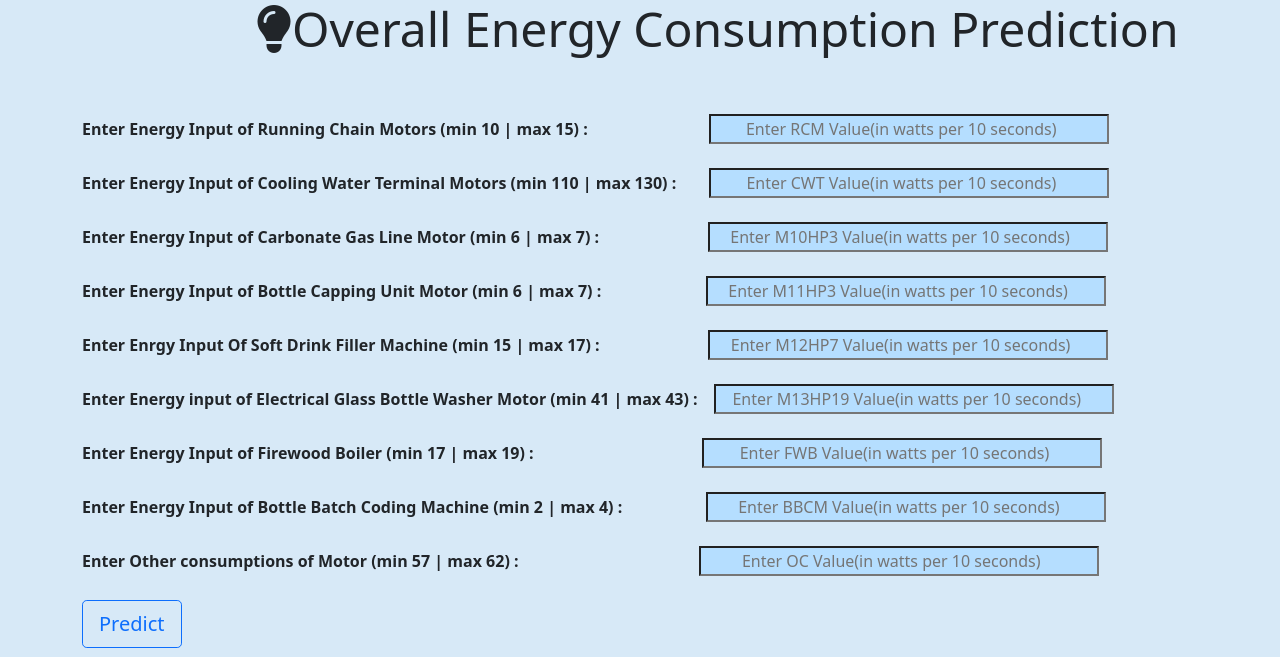
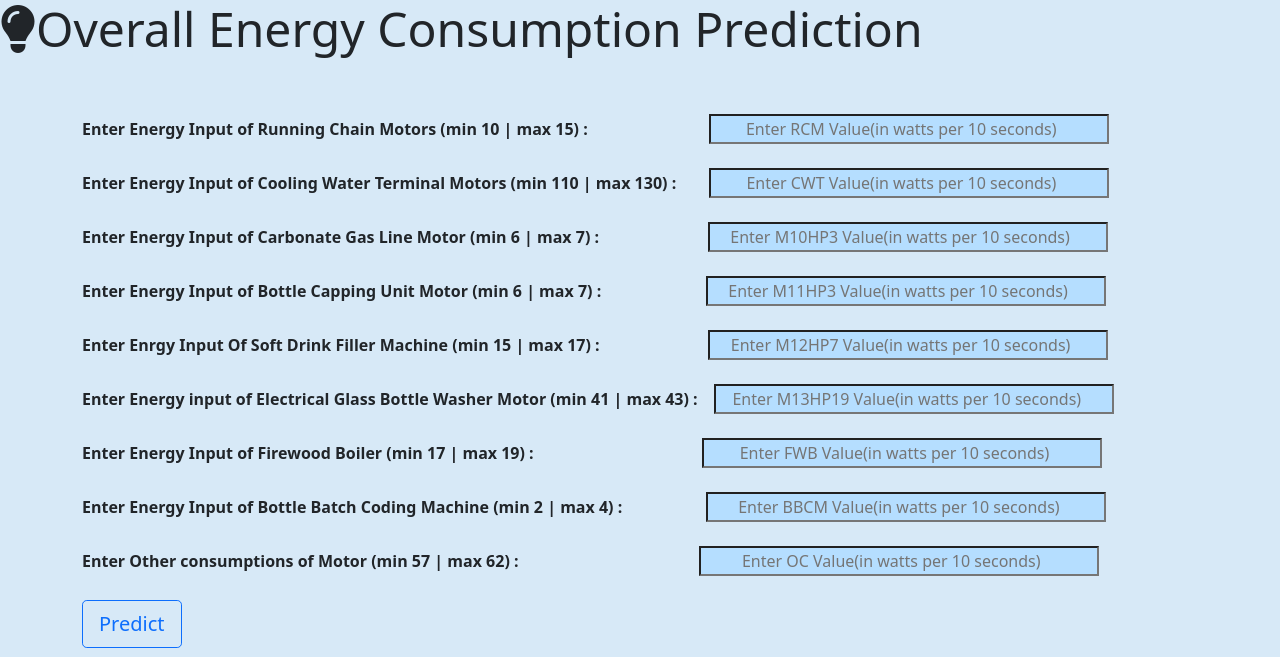
Before and after one commit to Aniket240811/Energy-Management-Using-Iot-Sensors, a Flask app: page / in a window 1280 px wide. Shown: the top 657 px of the page. Run offline with Flask 2, Linux system fonts and the light colour scheme; parts of the project's set-up code (start-up, migrations or seed data) failed here and were passed over; some libraries are stand-ins or nearby versions.

Commit message:
Update styles.css

```diff
--- a/static/styles.css
+++ b/static/styles.css
@@ -1,6 +1,6 @@
 h1{
   font-size: 100px;
-  margin-left: 20%;
+/*   margin-left: 20%; */
 }
 
 input{
```
